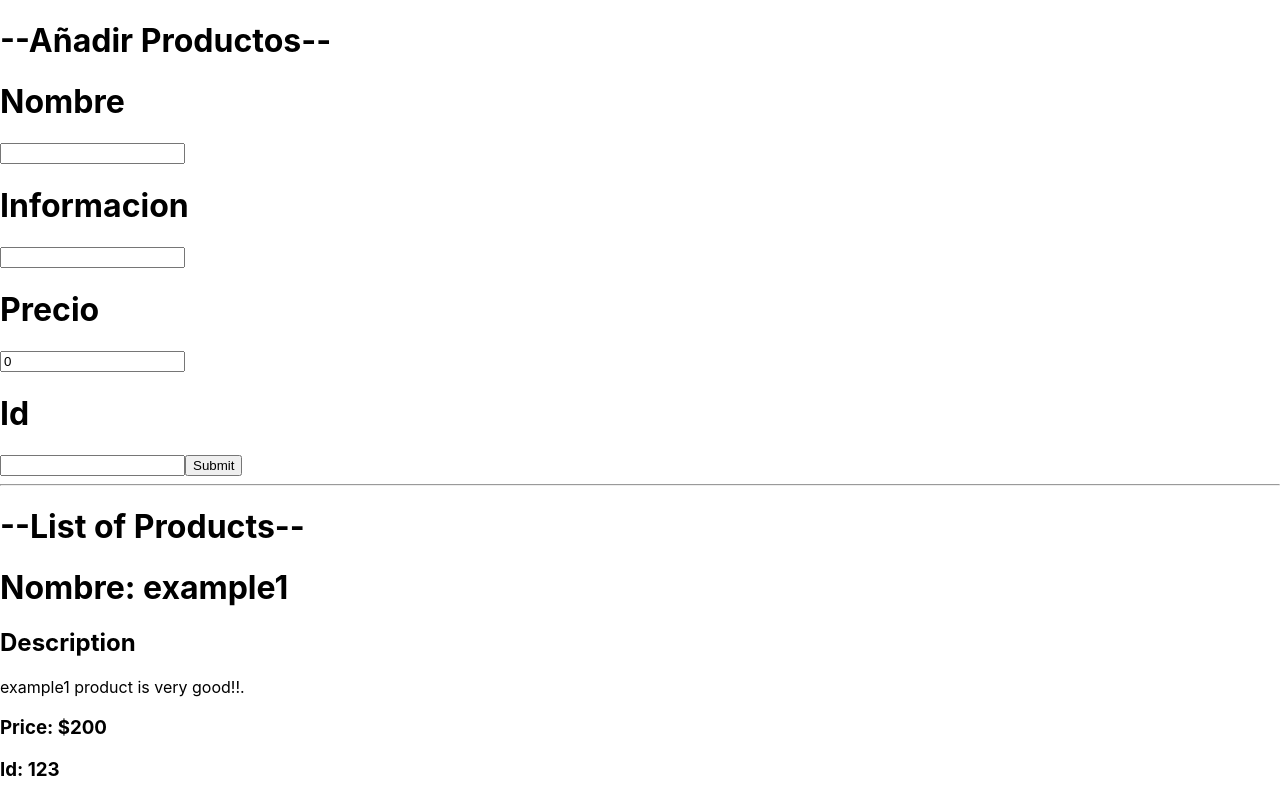
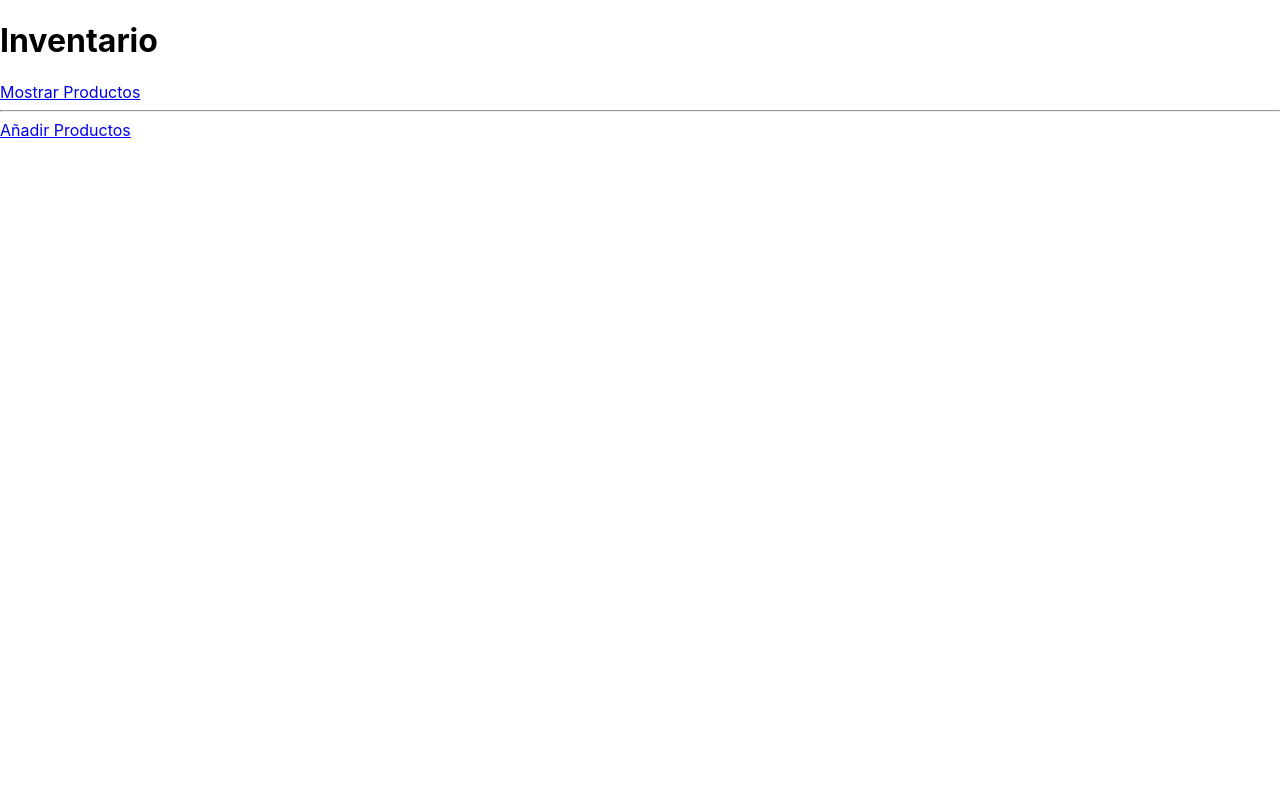
Before and after one commit to DaElias/Inventario-React-Redux, a React (Create React App) app: page / in a window 1280 px wide. Shown: the top 797 px of the page. Built offline with nearby package versions, Linux system fonts and the light colour scheme.

Commit message:
add react-router

```diff
--- a/package.json
+++ b/package.json
@@ -9,6 +9,8 @@
     "react": "^17.0.2",
     "react-dom": "^17.0.2",
     "react-redux": "^7.2.6",
+    "react-router": "^6.1.1",
+    "react-router-dom": "^6.1.1",
     "react-scripts": "4.0.3",
     "web-vitals": "^1.1.2"
   },
--- a/src/App.js
+++ b/src/App.js
@@ -1,16 +1,26 @@
+import { render } from "react-dom";
+import {
+  BrowserRouter,
+  Routes,
+  Route
+} from "react-router-dom";
 import { ShowProducts } from "./components/ShowProducts";
 import { Store } from "./components/Store";
 import InsertProducts from "./components/InsertProducts";
+import Home from "./components/Home";
 function App() {
 
 
   return (
-    <Store >
-      <InsertProducts />
-      {/*
-    */}
-      <ShowProducts />
-    </Store>
+    <BrowserRouter>
+      <Store >
+        <Routes>
+          <Route path="/" element={<Home/>}/>
+          <Route path="/edit" element={<ShowProducts/>}/>
+          <Route path="/add" element={<InsertProducts/>}/>
+        </Routes>
+      </Store>
+    </BrowserRouter>
   );
 }
 
--- /dev/null
+++ b/src/components/Home.js
@@ -0,0 +1,13 @@
+import { Link } from "react-router-dom";
+const Menu = () => {
+    return (
+        <div>
+            <h1>Inventario</h1>
+            <Link to="/edit">Mostrar Productos</Link>
+            <hr></hr>
+            <Link to="/add">Añadir Productos</Link>
+        </div>
+    )
+}
+
+export default Menu;
--- a/src/components/InsertProducts.js
+++ b/src/components/InsertProducts.js
@@ -1,5 +1,7 @@
 import { useState, useContext } from "react";
 import { Context } from "./Store";
+import { Link } from "react-router-dom";
+
 const InsertProducts = () => {
     const [nombre, setNombre] = useState('');
     const [informacion, setInformacion] = useState('');
@@ -44,7 +46,8 @@ const InsertProducts = () => {
         setPrice(0);
         setid('');
     }
-    return (
+    return (<>
+    <Link to="/">Home</Link>
         <form onSubmit={handleSubmit}>
             <h1>--Añadir Productos--</h1>
             <label>
@@ -53,7 +56,7 @@ const InsertProducts = () => {
             </label>
             <label>
                 <h1>Informacion</h1>
-                <input type='text' name="informacion" value={informacion} onChange={handleInpunt} />
+                <textarea type='text' name="informacion" value={informacion} onChange={handleInpunt} />
             </label>
             <label>
                 <h1>Precio</h1>
@@ -61,11 +64,13 @@ const InsertProducts = () => {
             </label>
             <label>
                 <h1>Id</h1>
-                <input type='text' name="id" value={id} onChange={handleInpunt} required/>
+                <input type='text' name="id" value={id} onChange={handleInpunt} required />
             </label>
             <input type='submit' />
             <hr></hr>
         </form>
+    </>
+
     )
 }
 
--- a/src/components/Product.js
+++ b/src/components/Product.js
@@ -55,9 +55,19 @@ const Product = ({ name, descript, price, DeleteProduct, id, EditProduc }) => {
                 </>
                 :
                 <>
-                    <input type='text' value={nameN} onChange={handleInput} name="name" />
-                    <input type='number' value={priceN} onChange={handleInput} name="price" />
-                    <input type='number' value={descriptN} onChange={handleInput} name="descript" />
+                    <label>
+                        <h1>Name:</h1>
+                        <input type='text' value={nameN} onChange={handleInput} name="name" />
+                    </label>
+                    <label>
+                        <h1>Price</h1>
+                        <input type='number' value={priceN} onChange={handleInput} name="price" />
+                    </label>
+                    <label>
+                        <h1>Description</h1>
+
+                        <textarea type='number' value={descriptN} onChange={handleInput} name="descript" />
+                    </label>
                     <button onClick={() => { handleEdit(id) }} >Enviar</button>
                     <button onClick={() => { btnWindows() }} >Cancelar</button>
                 </>
--- a/src/components/ShowProducts.js
+++ b/src/components/ShowProducts.js
@@ -1,5 +1,6 @@
 import React, { useContext } from 'react';
 import { Context } from './Store';
+import { Link } from 'react-router-dom';
 // add products
 import Product from './Product';
 export const ShowProducts = () => {
@@ -29,6 +30,7 @@ export const ShowProducts = () => {
 
     return (
         <div>
+            <Link to="/">Home</Link>
             <h1>--List of Products--</h1>
             {state.map((index) => {
                 return <Product
--- a/src/index.js
+++ b/src/index.js
@@ -4,10 +4,11 @@ import './index.css';
 import App from './App';
 import reportWebVitals from './reportWebVitals';
 
+
 ReactDOM.render(
-  <React.StrictMode>
-    <App />
-  </React.StrictMode>,
+
+  <App />
+  ,
   document.getElementById('root')
 );
 
```
Also changed, not shown: 1 other file (tests, documents, lock files or other folders).
